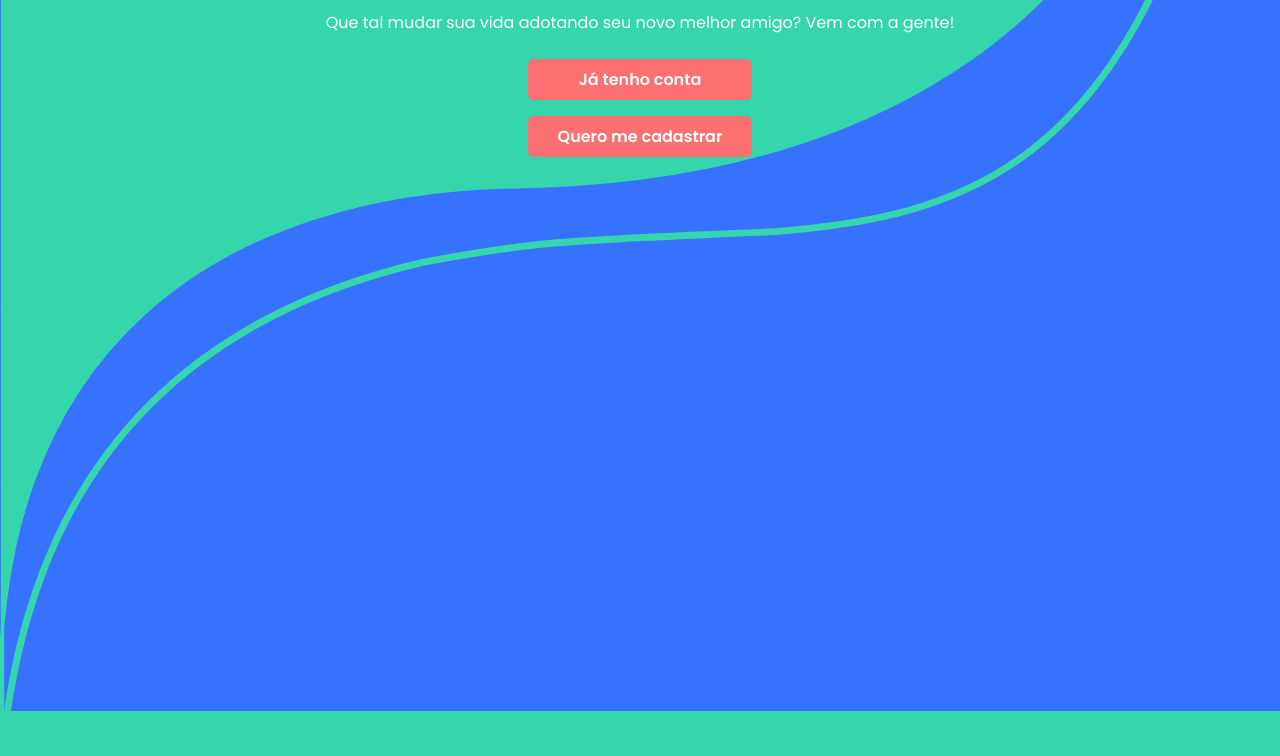
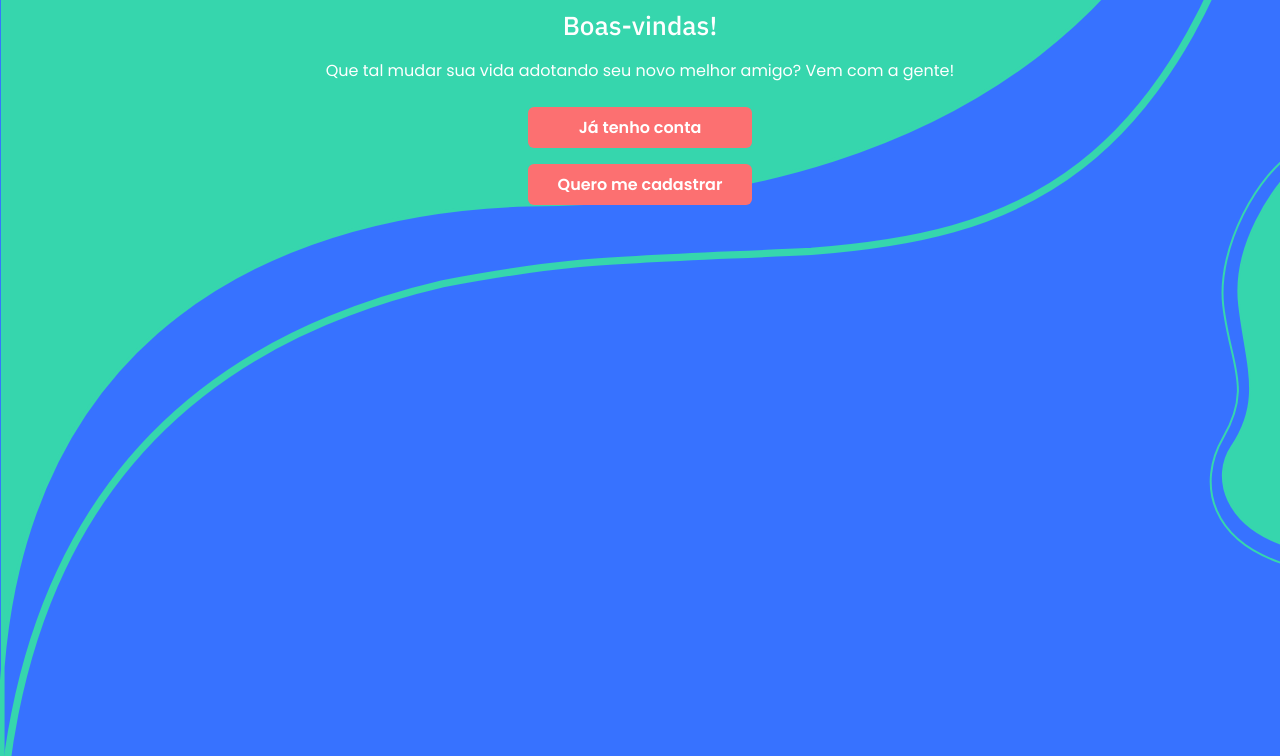
Before and after one commit to AleexGarcia/Adopet, a plain HTML site: page index.html in a window 1280 px wide. Shown: the part 193-949 px from the top of the page. Drawn offline with Linux system fonts and the light colour scheme.

Commit message:
adicionando background na main

```diff
--- a/assets/css/stylus.css
+++ b/assets/css/stylus.css
@@ -81,6 +81,10 @@ body {
 
 main {
     height: 100vh;
+    margin-top: 3rem;
+    background-image: url(../img/Fundo_main.svg);
+    background-position: right;
+    background-repeat: no-repeat;
 }
 
 .principal {
```
